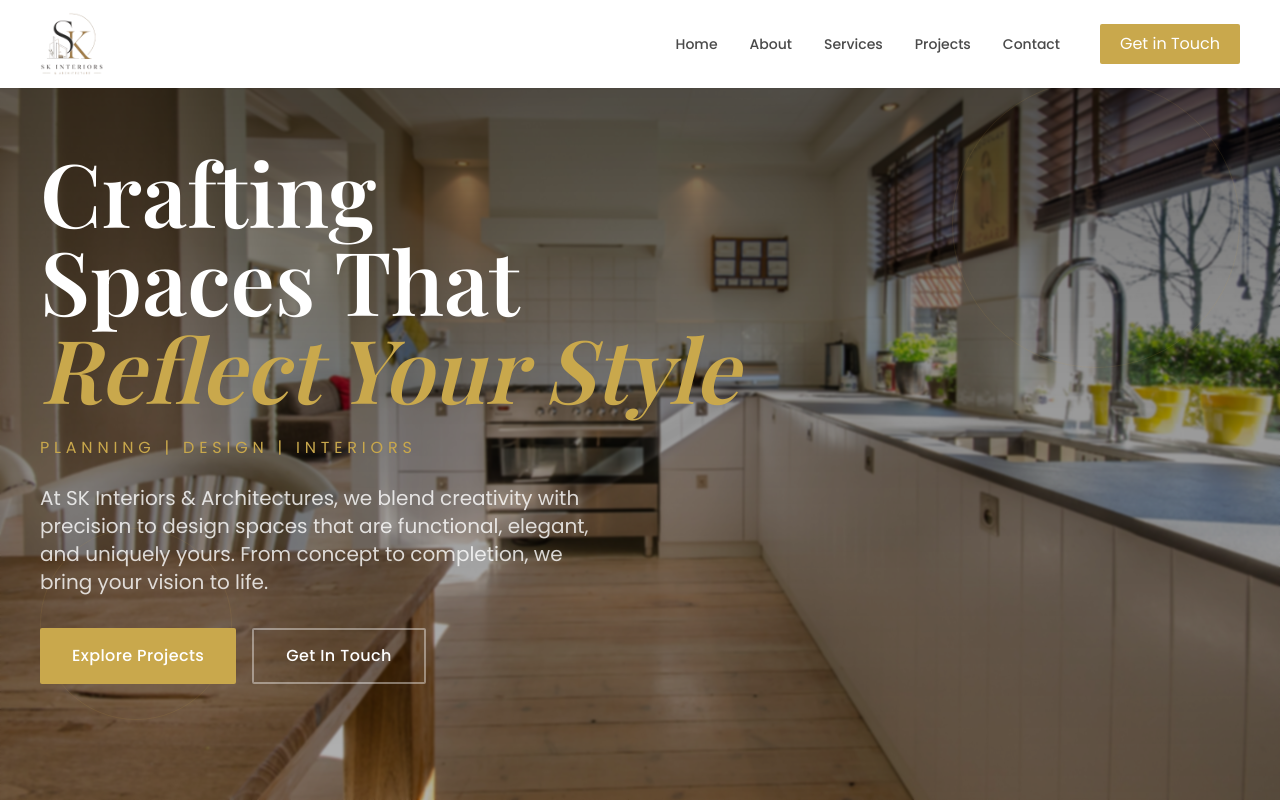
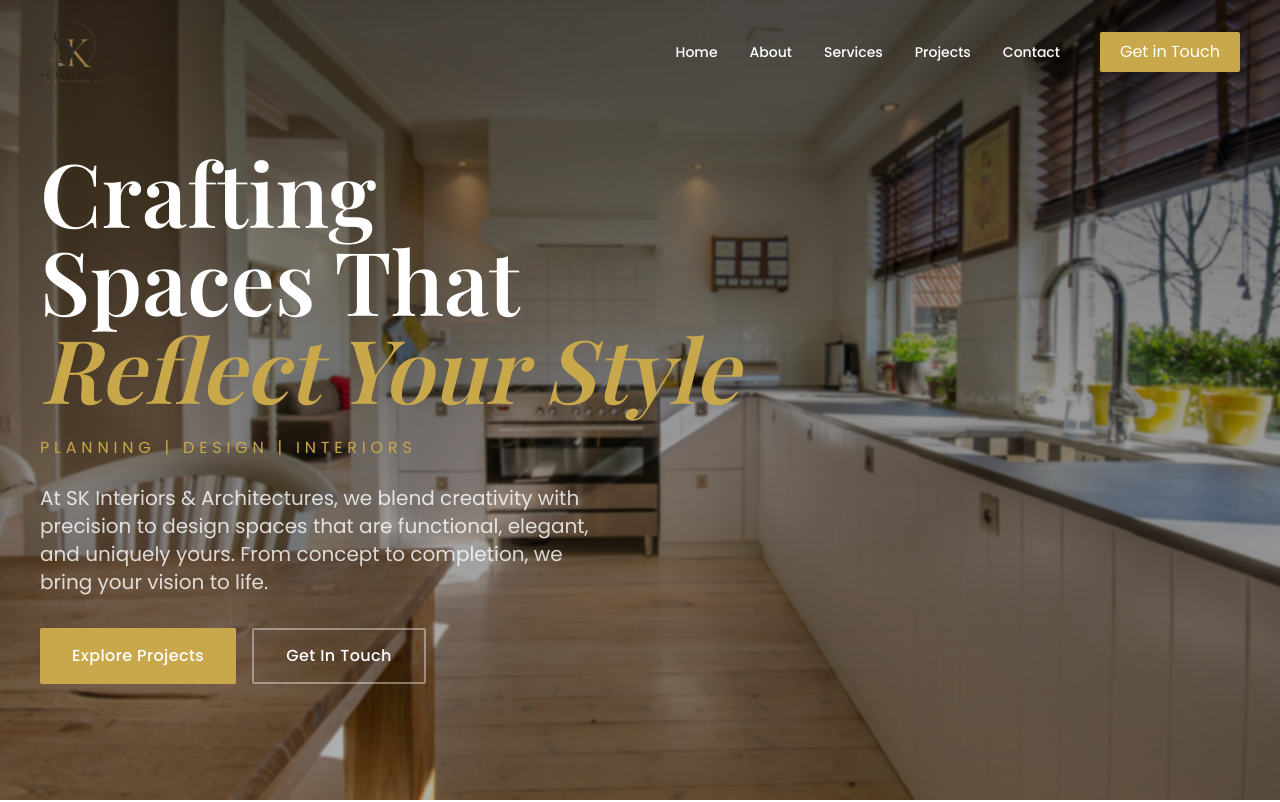
Before and after one commit to digitalizebro/-SK-Interiors-Architectures, a React (Vite) app: page / in a window 1280 px wide. Shown: the top 802 px of the page. Built offline with nearby package versions, Linux system fonts and the light colour scheme; a web font is replaced by a local one.

Commit message:
Update Navbar.tsx

```diff
--- a/src/components/Navbar.tsx
+++ b/src/components/Navbar.tsx
@@ -11,8 +11,16 @@ const navLinks = [
 ];
 
 export default function Navbar() {
+  const [scrolled, setScrolled] = useState(false);
   const [mobileOpen, setMobileOpen] = useState(false);
   const menuRef = useRef<HTMLDivElement>(null);
+
+  // Scroll detection
+  useEffect(() => {
+    const onScroll = () => setScrolled(window.scrollY > 50);
+    window.addEventListener("scroll", onScroll, { passive: true });
+    return () => window.removeEventListener("scroll", onScroll);
+  }, []);
 
   // Close on outside click
   useEffect(() => {
@@ -33,7 +41,13 @@ export default function Navbar() {
   const handleNavClick = () => setMobileOpen(false);
 
   return (
-    <nav className="fixed top-0 left-0 right-0 z-50 bg-white shadow-sm py-3">
+    <nav
+      className={`fixed top-0 left-0 right-0 z-50 transition-all duration-500 ${
+        mobileOpen || scrolled
+          ? "bg-white shadow-sm py-3"
+          : "bg-transparent py-5"
+      }`}
+    >
       <div className="max-w-7xl mx-auto px-6 md:px-10 flex items-center justify-between">
 
         {/* LOGO */}
@@ -47,7 +61,9 @@ export default function Navbar() {
             <a
               key={link.href}
               href={link.href}
-              className="text-sm font-medium text-[#4a4a4a] hover:text-[#c9a84c] transition-colors duration-300"
+              className={`text-sm font-medium ${
+                scrolled ? "text-[#4a4a4a]" : "text-white"
+              } hover:text-[#c9a84c] transition-colors duration-300`}
             >
               {link.label}
             </a>
@@ -64,7 +80,9 @@ export default function Navbar() {
         {/* Mobile Button */}
         <button
           onClick={() => setMobileOpen(!mobileOpen)}
-          className="md:hidden text-black"
+          className={`md:hidden ${
+            mobileOpen || scrolled ? "text-black" : "text-white"
+          }`}
         >
           {mobileOpen ? <X size={26} /> : <Menu size={26} />}
         </button>
@@ -75,7 +93,7 @@ export default function Navbar() {
         <div className="fixed inset-0 bg-black/40 z-40" />
       )}
 
-      {/* MOBILE MENU */}
+      {/* MOBILE MENU PANEL */}
       <div
         ref={menuRef}
         className={`md:hidden fixed top-0 right-0 h-full w-[75%] max-w-sm bg-white z-50 shadow-xl transform transition-transform duration-300 ${
```
